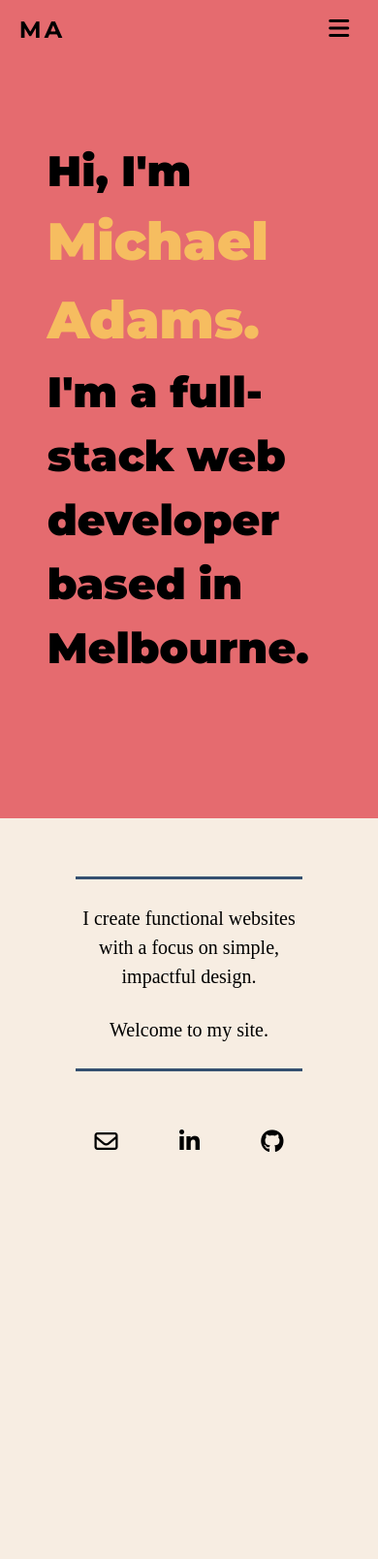
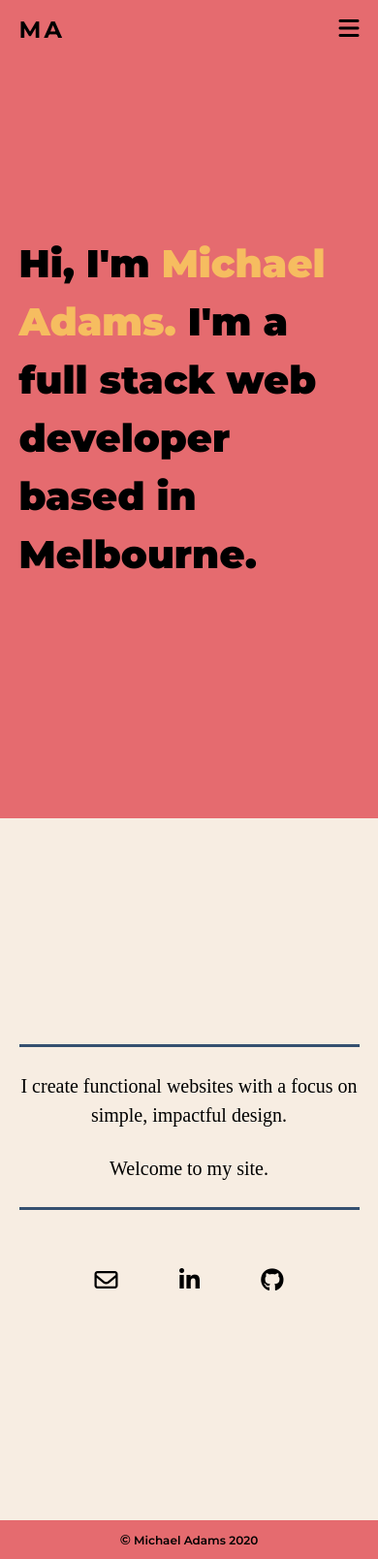
Before and after one commit to michael-adams-dev/portfolio-website, a plain HTML site: page index.html in a window 390 px wide. Shown: the whole page at 97% size. Before the commit the page ends 1252 px from the top, so only its background shows below. Drawn offline with Linux system fonts and the light colour scheme; a web font is replaced by a local one.

Commit message:
Homepage fully responsive

```diff
--- a/footer-styles.css
+++ b/footer-styles.css
@@ -2,12 +2,12 @@ footer {
     height: 40px;
     width: 100%;
     background: #e56b6f;
-    font-size: 18px;
+    font-size: 14px;
     font-weight: 600;
     display: flex;
     align-items: center;
     justify-content: center;
-    position: absolute;
+    /* position: absolute; */
     /* bottom: 0; */
 }
 
@@ -17,6 +17,40 @@ footer {
 }
 
 .copyright {
-    font-size: 24px;
+    font-size: 18px;
     font-weight: 600;
 }
+
+/* Index and contact footer */
+#footer-home {
+    display: none;
+}
+
+@media only screen and (max-width: 768px) {
+    #footer-home {
+        display: flex;
+    }
+
+    footer {
+        height: 40px;
+        width: 100%;
+        background: #e56b6f;
+        font-size: 12px;
+        font-weight: 600;
+        display: flex;
+        align-items: center;
+        justify-content: center;
+        /* position: absolute; */
+        /* bottom: 0; */
+    }
+
+    .footer {
+        text-align: center;
+        font-family: 'Montserrat', sans-serif;
+    }
+
+    .copyright {
+        font-size: 14px;
+        font-weight: 600;
+    }
+}
--- a/index-styles.css
+++ b/index-styles.css
@@ -88,7 +88,7 @@ body {
 .check-btn {
     display: none;
     font-size: 24px;
-    margin: 0 10px;
+    /* margin: 0 10px; */
     color: black;
     align-self: center;
 }
@@ -182,7 +182,11 @@ h1, #my-name {
     }
 
     .heading h1 {
-        font-size: 44px;
+        font-size: 40px;
+    }
+
+    #my-name {
+        font-size: 40px;
     }
 
     .description p {
@@ -195,13 +199,15 @@ h1, #my-name {
 }
 
 @media only screen and (max-width: 768px) {
+    /* Start of navbar styling */
     .index-navbar {
         position: fixed;
         top: 0;
     }
 
     .nav-content {
-        width: 95%;
+        width: 90%;
+        background: #e56b6f;
     }
 
     .nav-options {
@@ -210,7 +216,7 @@ h1, #my-name {
         background: #e56b6f;
         position: absolute;
         top: 50px;
-        right: -52%;
+        right: -50%;
         display: none;
         flex-direction: column;
         justify-content: center;
@@ -218,13 +224,11 @@ h1, #my-name {
     }
 
     .logo {
-        padding: 0 10px;
         font-size: 24px;
     }
 
     .check-btn {
         display: block;
-        padding: 0 10px;
     }
 
     #check:checked ~ .nav-options {
@@ -233,9 +237,11 @@ h1, #my-name {
         transition: 2s;
     }
 
+    /* End of navbar styling */
+
     .container {
         flex-direction: column;
-        width: 100vw;
+        max-width: 100vw;
         height: auto;
     }
 
@@ -244,13 +250,18 @@ h1, #my-name {
         width: 100vw;
     }
 
+    .heading {
+        width: 90%;
+    }
+
     .description-section {
         width: 100vw;
-        height: auto;
+        height: calc(100vh - 120px);
     }
 
     .description {
         margin-top: 60px;
+        width: 90%;
     }
 
     .contact-links {
@@ -265,6 +276,6 @@ h1, #my-name {
         font-size: 24px;
     }
 }
-/* End of navbar styling */
+
 
 /* Homepage content starts */
--- a/index.html
+++ b/index.html
@@ -4,7 +4,7 @@
     <meta charset="UTF-8">
     <meta name="viewport" content="width=device-width, initial-scale=1.0">
     <title>Michael Adams - Portfolio</title>
-    <link rel="stylesheet" href="index-styles.css">
+    <link rel="stylesheet" href="styles.css">
     <link href="https://fonts.googleapis.com/css2?family=Fauna+One&family=Judson&family=Montserrat:wght@500;600;700;800;900&display=swap" rel="stylesheet">
     <script src="https://kit.fontawesome.com/4f1df9ad25.js" crossorigin="anonymous"></script>
 </head>
@@ -38,7 +38,7 @@
 
             <div class="heading-section">
                 <div class="heading">
-                    <h1>Hi, I'm <span id="my-name">Michael Adams.</span> I'm a full-stack web developer based in Melbourne.</h1>
+                    <h1>Hi, I'm <span id="my-name">Michael Adams.</span> I'm a full stack web developer based in Melbourne.</h1>
                 </div>
             </div>
 
@@ -58,5 +58,10 @@
         </div>
     </main>
 
+    <footer id="footer-home">
+        <div class="footer">
+            <span class="copyright">©</span> Michael Adams 2020
+        </div>
+    </footer>
 </body>
 </html>
--- a/project-styles.css
+++ b/project-styles.css
@@ -1,10 +1,6 @@
 .proj-content {
     width: 70%;
     margin: 20px auto 60px auto;
-}
-
-.proj-content h1 {
-    /* text-shadow: 1px 2px 3px rgba(0,0,0,0.3); */
 }
 
 .proj-card {
```
Also changed, not shown: 1 other file.
